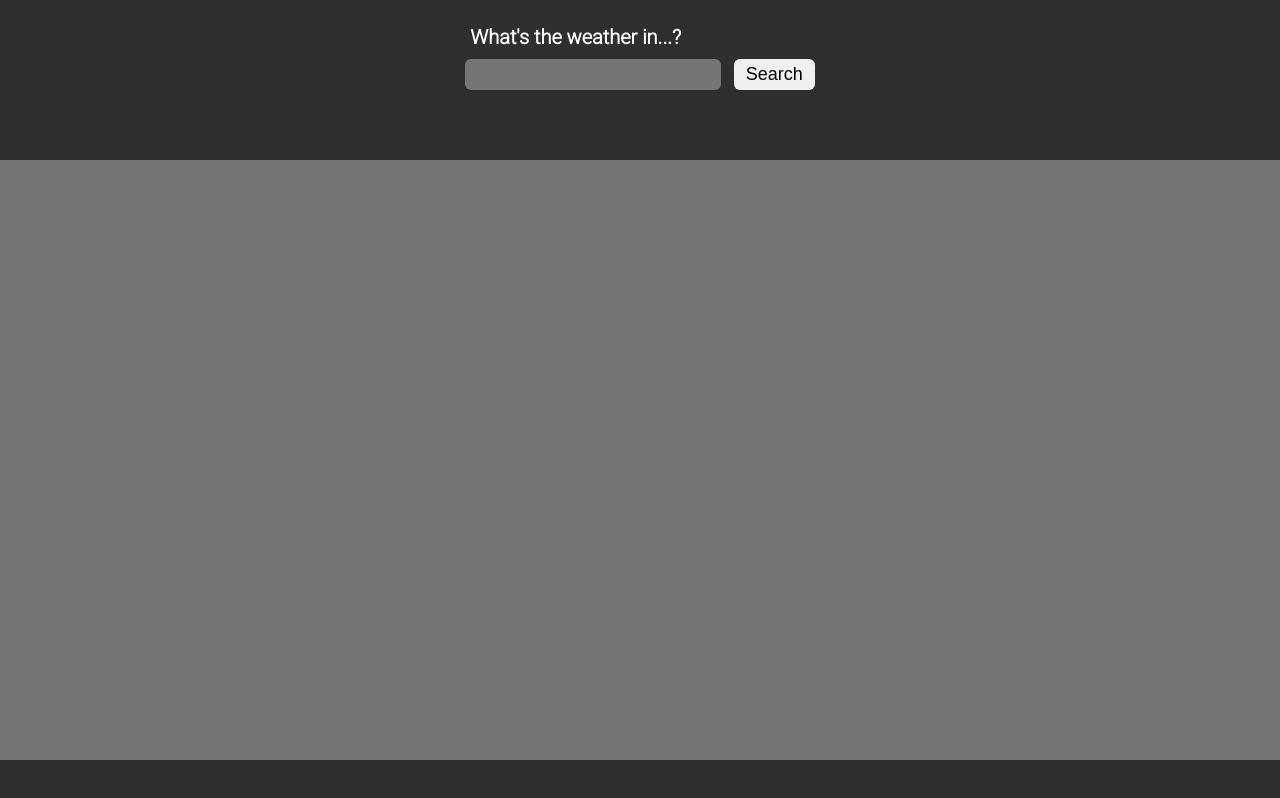
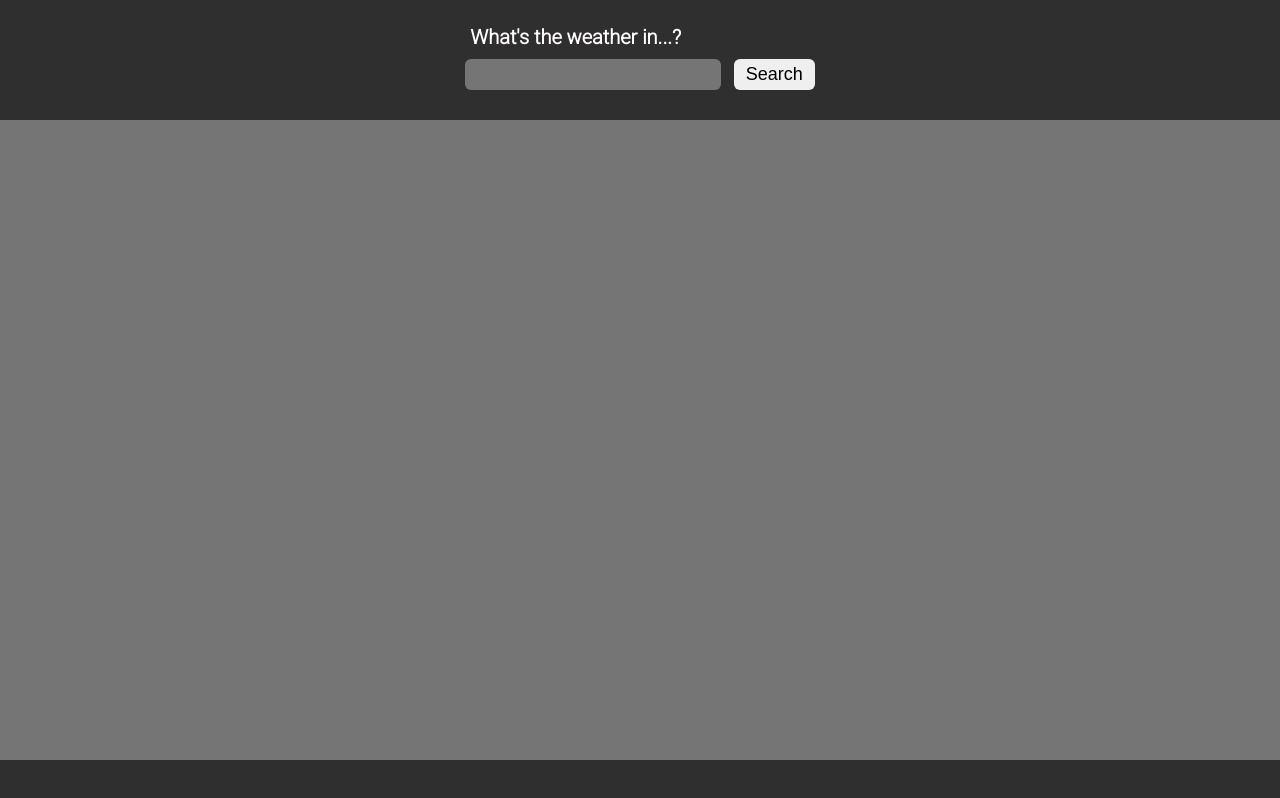
Before and after one commit to Piotr-Les/Programowanie-w-Js, a plain HTML site: page cw6-weather/index.html in a window 1280 px wide. Drawn offline with Linux system fonts and the light colour scheme.

Commit message:
basic project done

```diff
--- a/cw6-weather/CurrentWeatherForecast.js
+++ b/cw6-weather/CurrentWeatherForecast.js
@@ -7,6 +7,7 @@ class CurrentWeatherForecast {
 		this.description = description;
 		this.icon = icon;
 	}
+
 	addForecastToUi() {
 		const mainCont = document.querySelector('.main-container');
 		let FCont = document.createElement('div');
--- a/cw6-weather/app.js
+++ b/cw6-weather/app.js
@@ -60,3 +60,9 @@ document.addEventListener('click', (e) => {
 		Storage.removeItemFromLs(e.target.className, 'items');
 	}
 });
+
+//DOROBIĆ
+// setInterval(updateForecast, 1000);
+// function updateForecast() {
+// 	console.log('jaja');
+// }
--- a/cw6-weather/style.css
+++ b/cw6-weather/style.css
@@ -28,7 +28,7 @@ body {
 }
 .input-container {
 	padding: 2rem;
-	height: 20vh;
+	height: 15vh;
 }
 input {
 	font-size: 1.8rem;
@@ -56,7 +56,7 @@ input {
 	flex-wrap: wrap;
 	background-color: var(--grey);
 	width: 100%;
-	min-height: 75vh;
+	min-height: 80vh;
 	overflow-y: auto;
 	padding: 1rem;
 }
```
